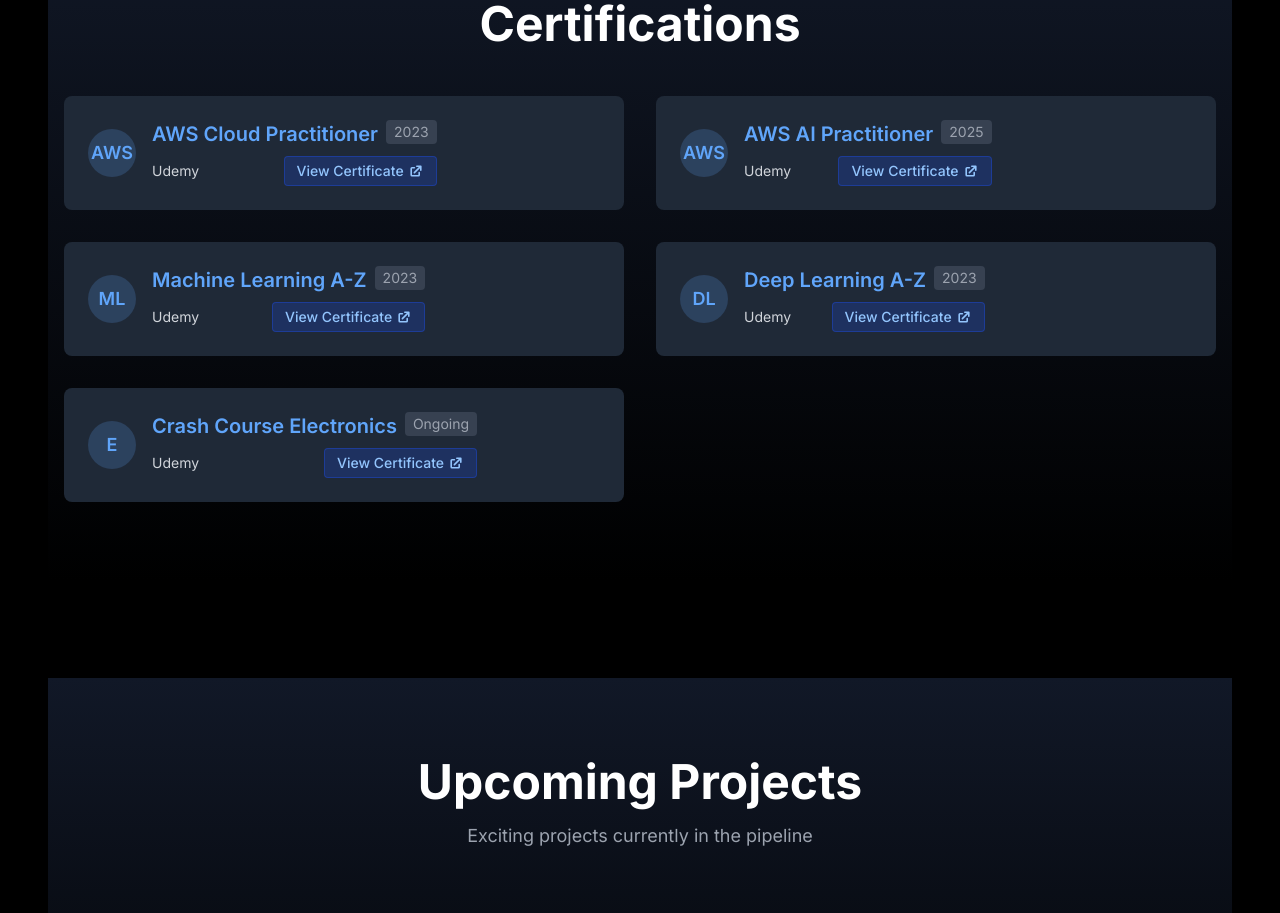
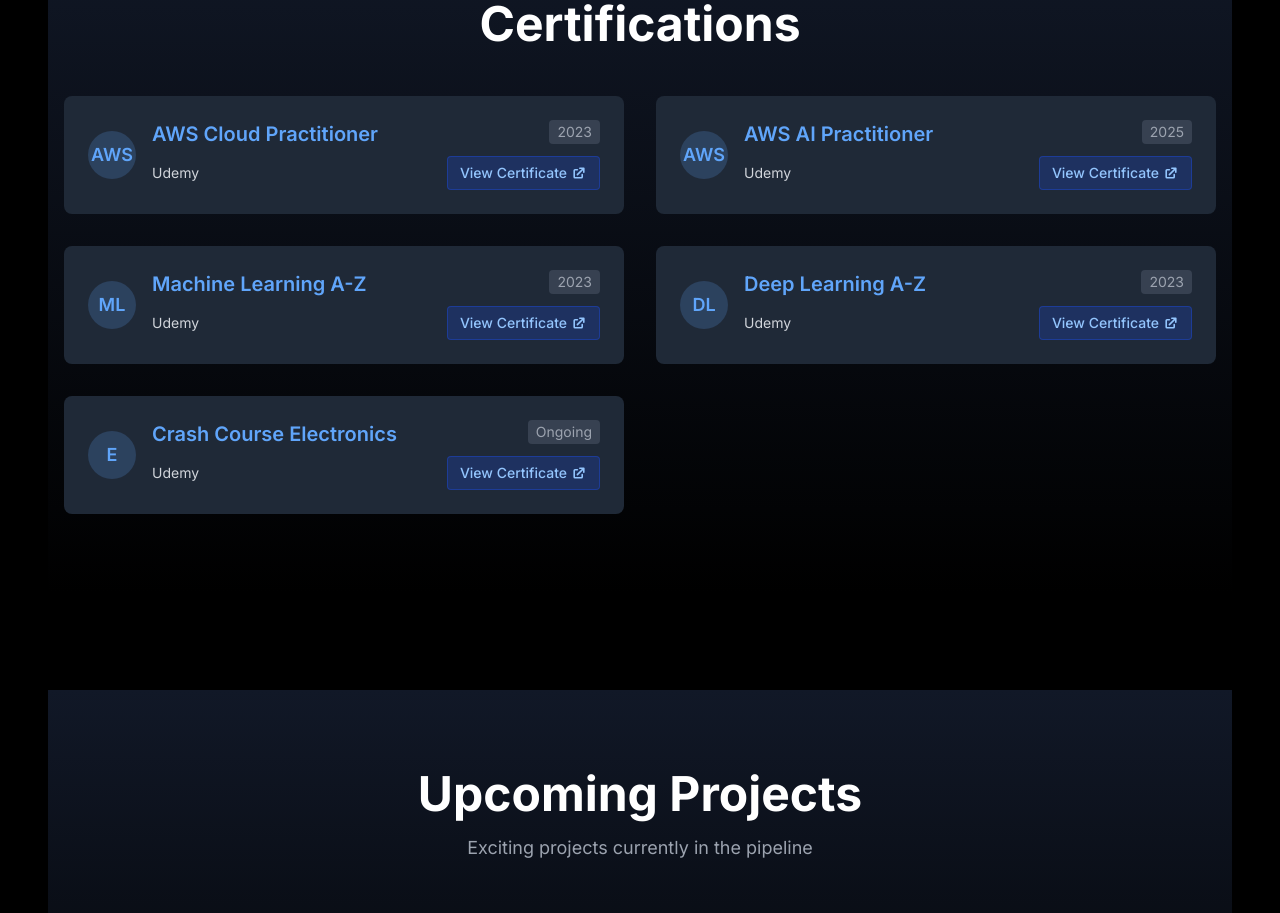
Before and after one commit to ashaykargaonkar/MyPortfolioUI, a Next.js app: page / in a window 1280 px wide. Shown: the part 8000-8913 px from the top of the page. Built offline with nearby package versions, Linux system fonts and the light colour scheme.

Commit message:
Updated portfolio with latest changes

```diff
--- a/components/Certifications.tsx
+++ b/components/Certifications.tsx
@@ -66,26 +66,27 @@
                 className="bg-gray-800 p-6 rounded-lg"
               >
                 <div className="flex items-center gap-4">
+                  <div className="flex-shrink-0">
                     <div className="w-12 h-12 rounded-full bg-blue-400/20 flex items-center justify-center">
                       <span className="text-blue-400 font-semibold text-lg">{cert.icon === 'aws' ? 'AWS' : cert.icon === 'ml' ? 'ML' : cert.icon === 'dl' ? 'DL' : 'E'}</span>
                     </div>
-                  <div>
-                    <div className="w-full">
-                      <div className="flex justify-between items-start">
-                        <h3 className="text-xl font-semibold text-blue-400 whitespace-nowrap">
+                  </div>
+                  <div className="flex-1 min-w-0">
+                    <div className="flex flex-col sm:flex-row sm:items-start justify-between gap-2">
+                      <h3 className="text-lg sm:text-xl font-semibold text-blue-400 truncate">
                         {cert.name}
                       </h3>
-                        <span className="text-sm text-gray-400 bg-gray-700 px-2 py-0.5 rounded ml-2 whitespace-nowrap">
+                      <span className="text-sm text-gray-400 bg-gray-700 px-2 py-0.5 rounded whitespace-nowrap">
                         {cert.year}
                       </span>
                     </div>
-                      <div className="mt-2 flex items-center justify-between">
+                    <div className="mt-2 flex flex-col sm:flex-row sm:items-center justify-between gap-2">
                       <p className="text-gray-300 text-sm">{cert.platform}</p>
                       <Link
                         href={cert.pdf}
                         target="_blank"
                         rel="noopener noreferrer"
-                          className="bg-blue-900/50 hover:bg-blue-800/70 text-blue-300 hover:text-white px-3 py-1 rounded text-sm font-medium transition-colors duration-200 flex items-center gap-1 border border-blue-800/70 hover:border-blue-600/70"
+                        className="bg-blue-900/50 hover:bg-blue-800/70 text-blue-300 hover:text-white px-3 py-1.5 rounded text-sm font-medium transition-colors duration-200 flex items-center justify-center gap-1 border border-blue-800/70 hover:border-blue-600/70 w-full sm:w-auto"
                       >
                         <span>View Certificate</span>
                         <svg xmlns="http://www.w3.org/2000/svg" className="h-4 w-4" viewBox="0 0 20 20" fill="currentColor">
@@ -93,7 +94,6 @@
                           <path d="M5 5a2 2 0 00-2 2v8a2 2 0 002 2h8a2 2 0 002-2v-3a1 1 0 10-2 0v3H5V7h3a1 1 0 000-2H5z" />
                         </svg>
                       </Link>
-                      </div>
                     </div>
                   </div>
                 </div>
```
Lines whose indentation alone changed are shown as unchanged.
